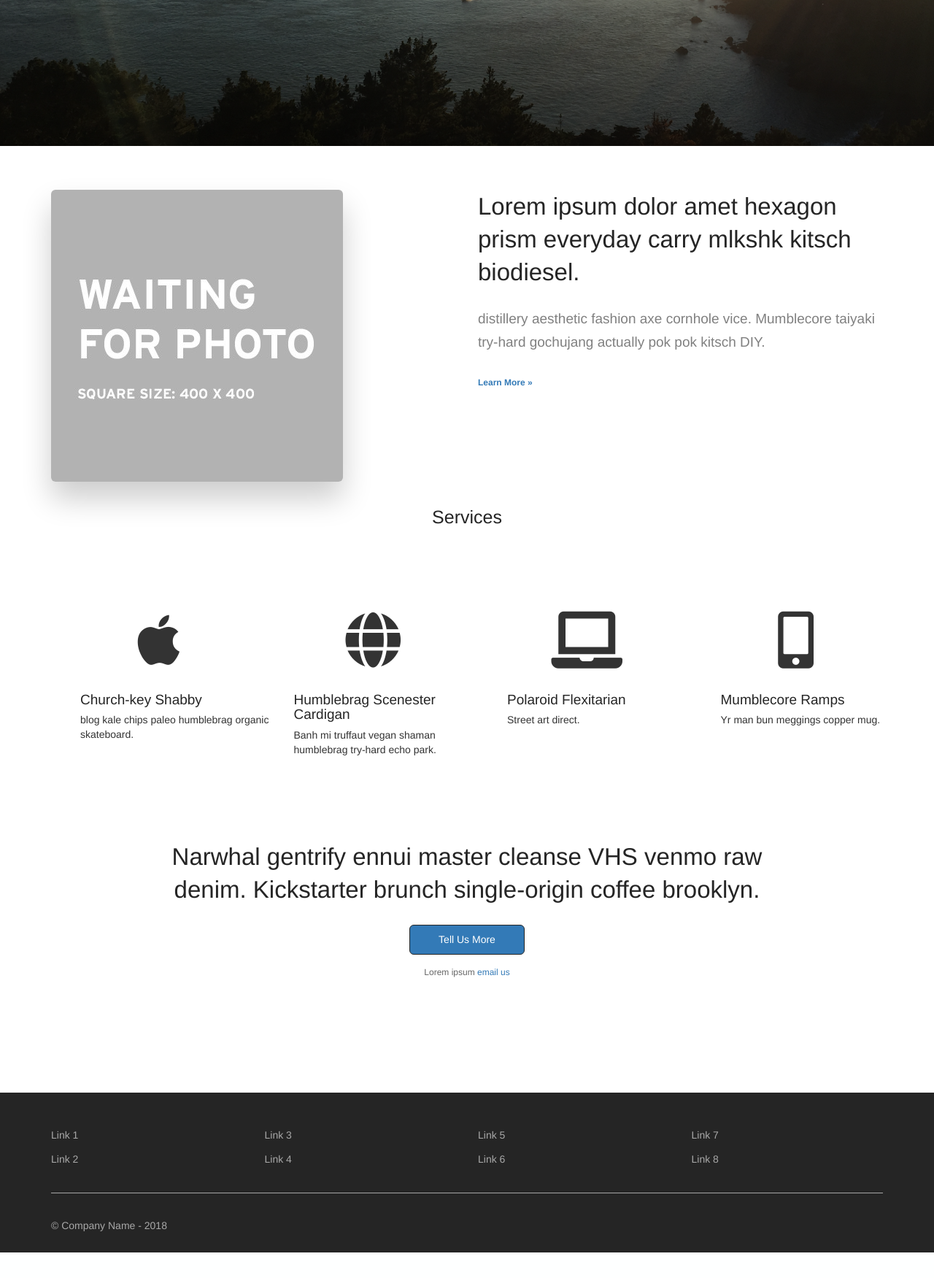
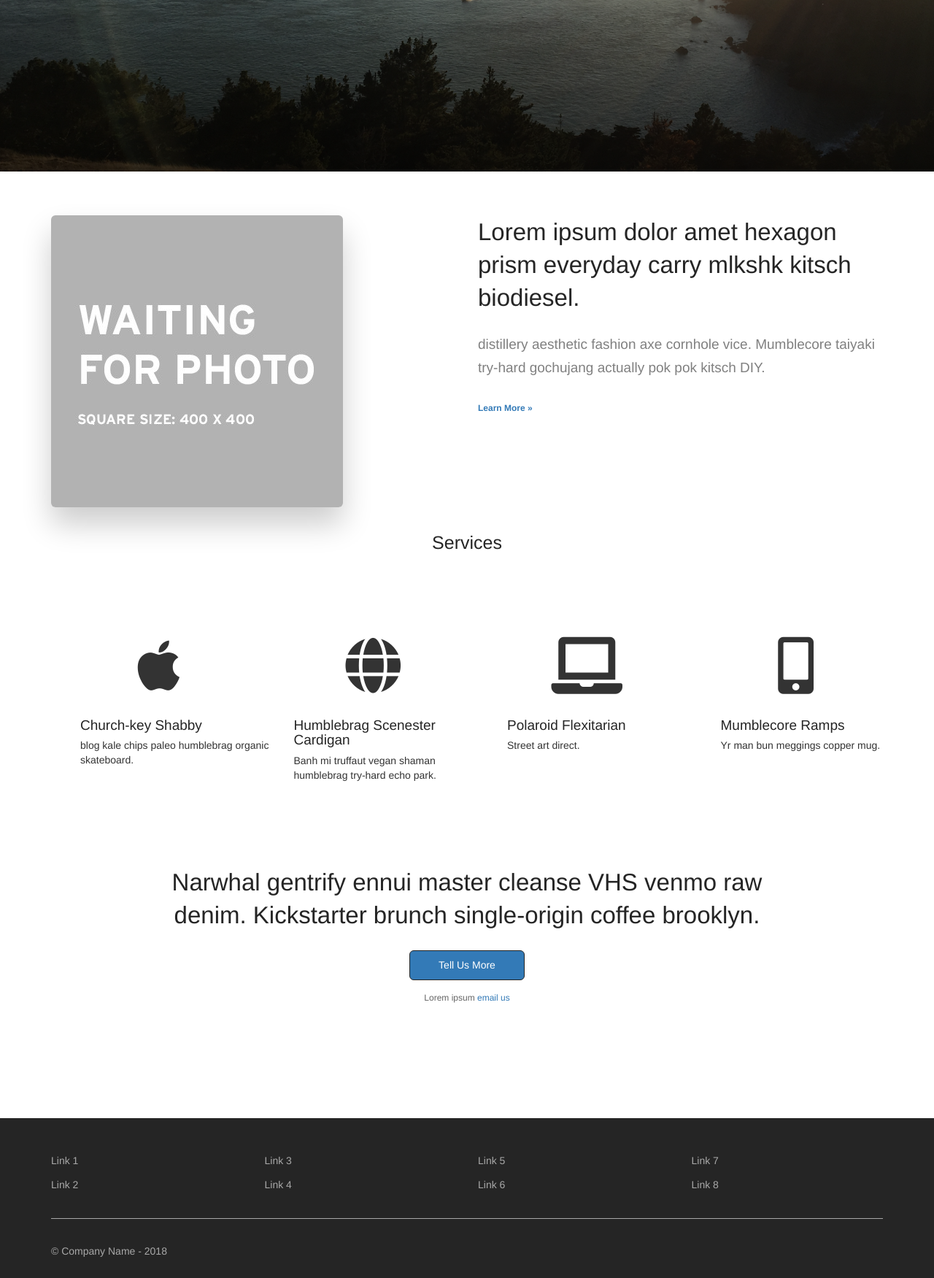
Before and after one commit to Outte/AM-Custom-WordPress-Theme, a PHP site: page / in a window 1280 px wide. Shown: the part 455-2206 px from the top of the page at 73% size. Before the commit the page ends 2171 px from the top, so only its background shows below. Run offline with PHP 8.4, Linux system fonts and the light colour scheme; some libraries are stand-ins or nearby versions.

Commit message:
improved front page responsiveness for iPhone 6 and up + footer and horizontal rule updates

```diff
--- a/index.html
+++ b/index.html
@@ -134,7 +134,7 @@
 			<footer>
 				<div class="container">
 					<div class="row">
-						<div class="col-sm-6 col-md-3 col-xs-6">
+						<div class="col-sm-6 col-md-3 col-xs-12">
 							<ul>
 								<li>
 									<a href="#">Link 1</a>
@@ -144,7 +144,7 @@
 								</li>
 							</ul>
 						</div>
-						<div class="col-sm-6 col-md-3 col-xs-6">
+						<div class="col-sm-6 col-md-3 col-xs-12">
 							<ul>
 								<li>
 									<a href="#">Link 3</a>
@@ -154,7 +154,7 @@
 								</li>
 							</ul>
 						</div>
-						<div class="col-sm-6 col-md-3 col-xs-6">
+						<div class="col-sm-6 col-md-3 col-xs-12">
 							<ul>
 								<li>
 									<a href="#">Link 5</a>
@@ -164,7 +164,7 @@
 								</li>
 							</ul>
 						</div>
-						<div class="col-sm-6 col-md-3 col-xs-6">
+						<div class="col-sm-6 col-md-3 col-xs-12">
 							<ul>
 								<li>
 									<a href="#">Link 7</a>
--- a/style.css
+++ b/style.css
@@ -16,7 +16,7 @@
 	/* First Feature */
 	#first-feature {
 		background-image: url(./images/cover.png);
-		height: 655px;
+		height: 690px;
 		background-size: cover;
 	}
 
@@ -27,6 +27,33 @@
 		line-height: 1.31818182em;
 		color: white;
 	}
+
+		/* First Feature Media Queries */
+
+			/* iPhone X */
+			@media only screen and (device-width: 375px) and (device-height : 812px) and (-webkit-device-pixel-ratio : 3) {
+				#first-feature {
+					height: 812px;
+				}
+
+				#first-feature .jumbotron h1 {
+					margin-top: 40%;
+				}
+			}
+
+			/* iPhone 6/7/8 */
+			@media only screen and (device-width: 375px) and (device-height : 667px) and (-webkit-device-pixel-ratio : 2) {
+				#first-feature {
+					height: 667px;
+				}
+			}
+
+			/* iPhone 6/7/8 Plus */
+			@media only screen and (device-width: 414px) and (device-height : 736px) and (-webkit-device-pixel-ratio : 3) {
+				#first-feature {
+					height: 736px;
+				}
+			}
 
 	/*Second Feature*/
 	#second-feature {
@@ -167,7 +194,8 @@ footer li a:hover {
 
 footer hr {
 	opacity: .6;
-	background-color :#FFF;
+	border: none;
+	border-bottom: 1px solid #FFF
 }
 
 footer .copyright {
@@ -183,10 +211,10 @@ footer .copyright {
 }
 
 hr {
-height: 1px;
 color: #123455;
 background-color: #123455;
 border: none;
+border-bottom: 1px solid #123455;
 }
 
 /* Blog Styles */
```
Also changed, not shown: blog-single-thumbnail.html (+4 -4 lines), blog-single.html (+4 -4 lines), blog.html (+4 -4 lines), product-single.html (+4 -4 lines), product.html (+4 -4 lines).
